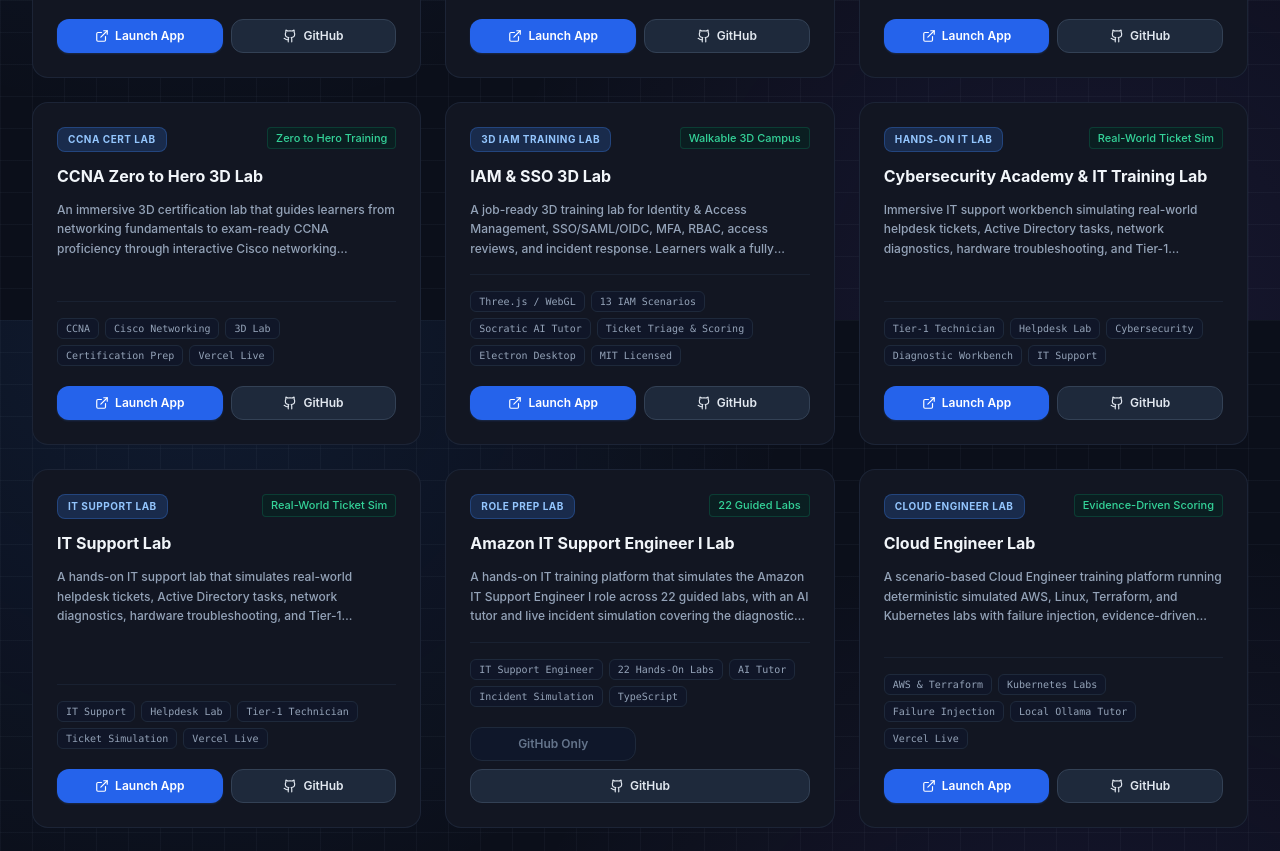
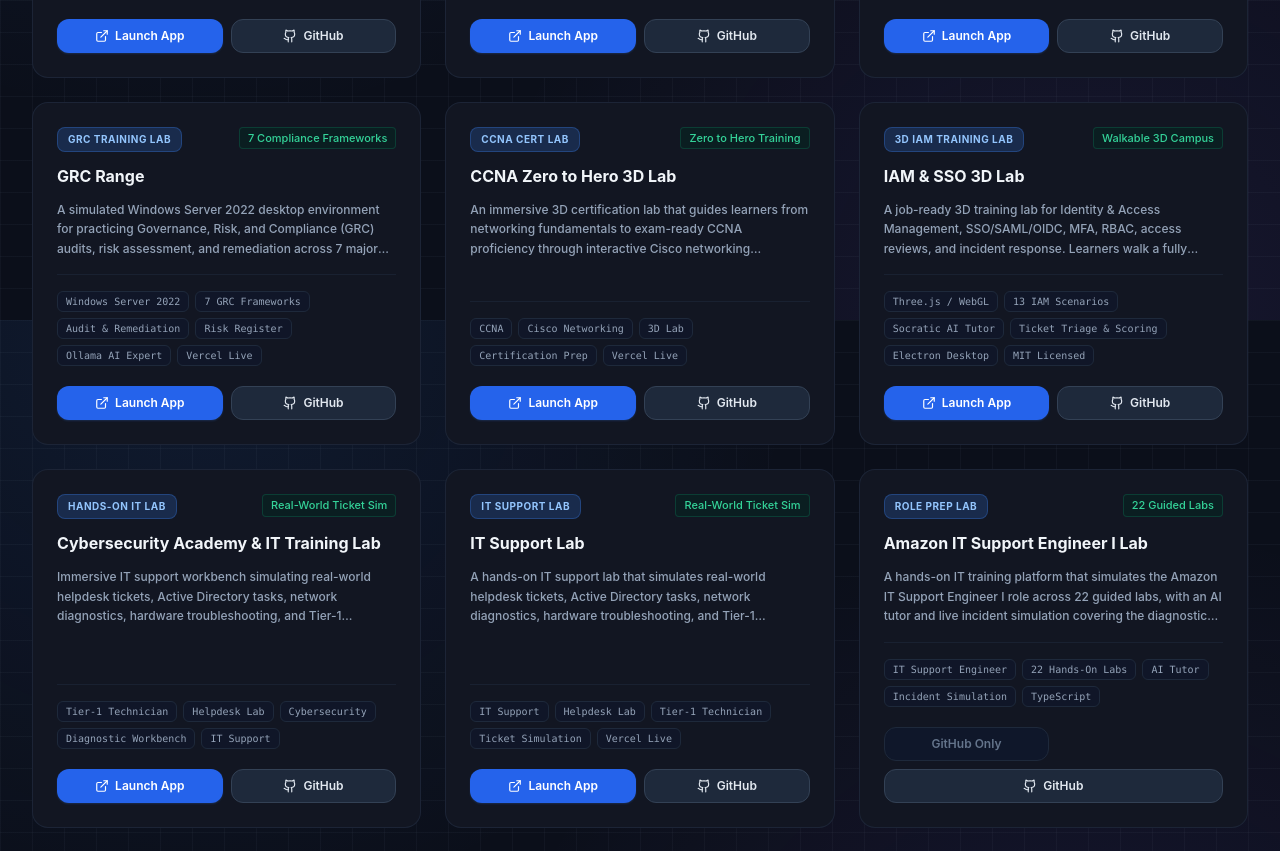
Before and after one commit to pitchiluxe/erickomari, a React (Vite) app: page / in a window 1280 px wide. Shown: the part 1280-2131 px from the top of the page. Built offline with nearby package versions, Linux system fonts and the light colour scheme.

Commit message:
Add GRC Range project to portfolio list at 7th position.
Generated with [Devin](https://devin.ai)

Co-Authored-By: Devin <158243242+devin-ai-integration[bot]@users.noreply.github.com>

```diff
--- a/src/data/profile.ts
+++ b/src/data/profile.ts
@@ -132,6 +132,20 @@ export const CREATOR_PROJECTS: CreatorProject[] = [
     badge: 'SECURITY+ CERT LAB',
     stars: 0,
     stats: 'Zero to Hero Training'
+  },
+  {
+    id: 'proj-grc-range',
+    title: 'GRC Range',
+    tagline: 'Simulated Windows Server 2022 Desktop for GRC Audits, Risk Assessment & Remediation',
+    description: 'A simulated Windows Server 2022 desktop environment for practicing Governance, Risk, and Compliance (GRC) audits, risk assessment, and remediation across 7 major frameworks — PCI-DSS, HIPAA, GDPR, ISO 27001, NIST CSF, CIS, and SOC 2. Features 16+ interactive tools including an Audit Console for discovering vulnerabilities across users, firewall, passwords, and ACLs, a 5x5 risk matrix Risk Register with likelihood/impact scoring, a Remediation Console to fix ACLs and strengthen policies, an Evidence Pack for collecting audit evidence and generating reports, a working PowerShell terminal with GRC commands, an Ollama-powered AI GRC Senior Expert that guides without giving answers, and dynamic AI lab generation based on findings. Ships as a Vercel web build and cross-platform desktop installer (Windows, macOS, Linux) with auto-update.',
+    category: 'Cybersecurity & Labs',
+    liveUrl: 'https://grc-range.vercel.app/',
+    githubUrl: 'https://github.com/pitchiluxe/grc-range',
+    tags: ['Windows Server 2022', '7 GRC Frameworks', 'Audit & Remediation', 'Risk Register', 'Ollama AI Expert', 'Vercel Live'],
+    featured: true,
+    badge: 'GRC TRAINING LAB',
+    stars: 0,
+    stats: '7 Compliance Frameworks'
   },
   {
     id: 'proj-ccna-zero-to-hero-3d-lab',
```
